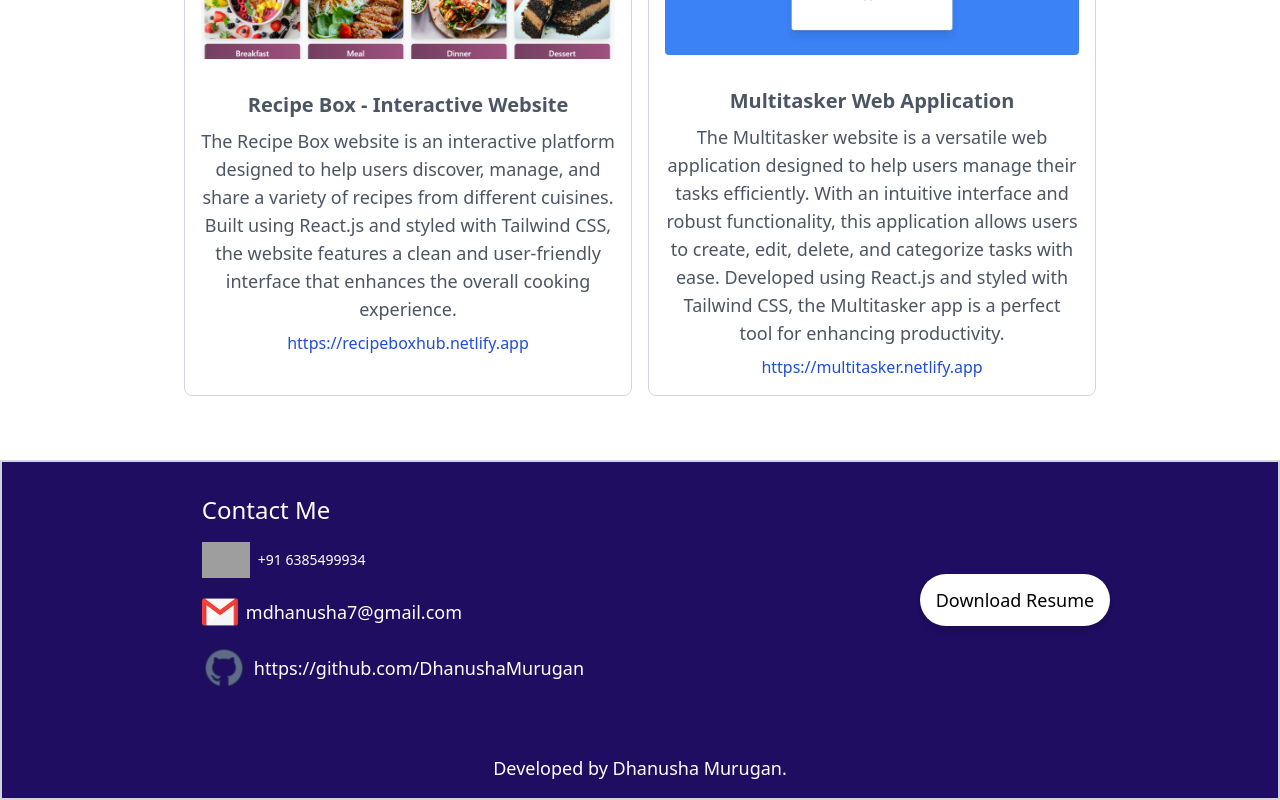
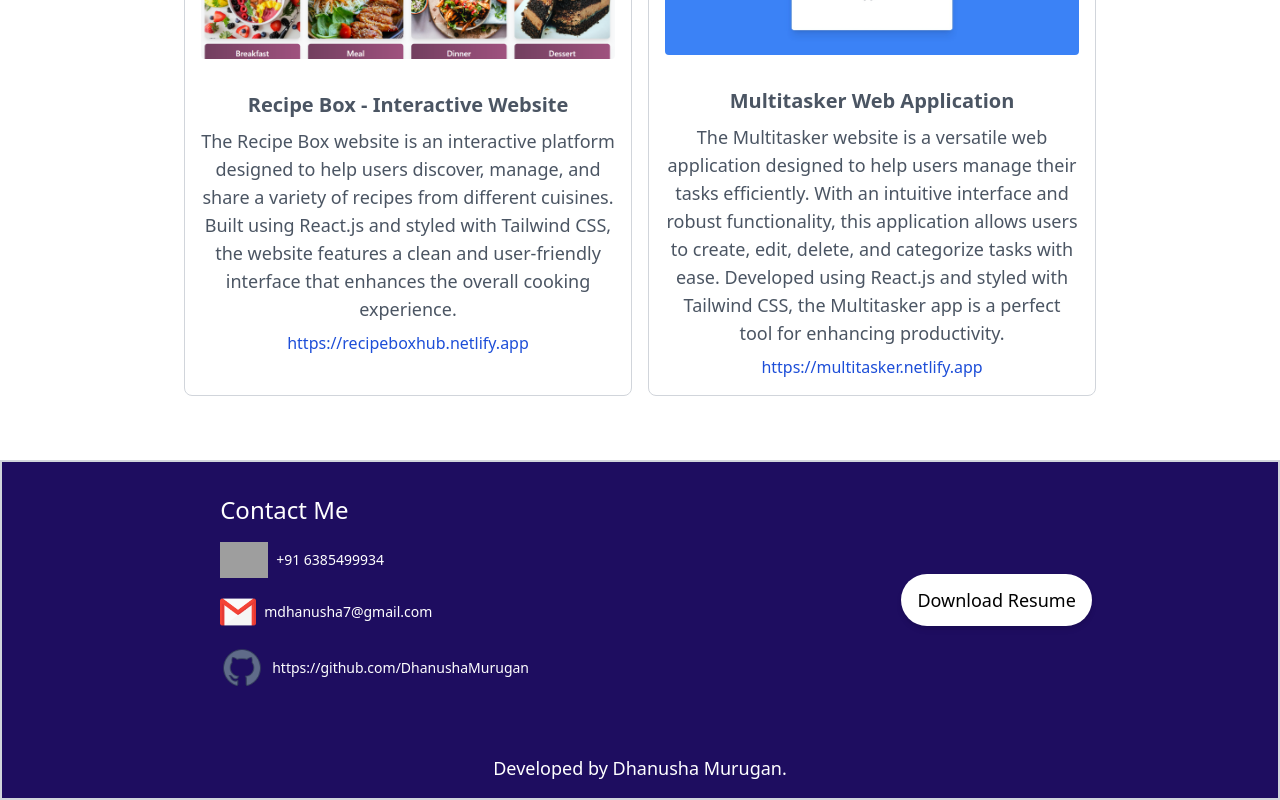
Before and after one commit to DhanushaMurugan/Portfolio-final, a React (Create React App) app: page / in a window 1280 px wide. Shown: the part 3423-4223 px from the top of the page. Built offline with nearby package versions, Linux system fonts and the light colour scheme; grey boxes are pictures that could not be loaded.

Commit message:
to update the header

```diff
--- a/src/component/Fooder.jsx
+++ b/src/component/Fooder.jsx
@@ -18,12 +18,12 @@ function Fooder() {
             <p className="ml-2">+91 6385499934</p>
           </div>
 
-          <div className="flex items-center mb-4">
+          <div className="flex items-center md:text-sm mb-4">
             <img src={gmailicon} alt="gmail-icon" className="w-9" />
             <p className="ml-2">mdhanusha7@gmail.com</p>
           </div>
 
-          <div className="flex items-center mb-4">
+          <div className="flex items-center md:text-sm mb-4">
             <img src={githubicon} alt="github-icon" className="w-11" />
             <a
               href="https://github.com/DhanushaMurugan"
```
